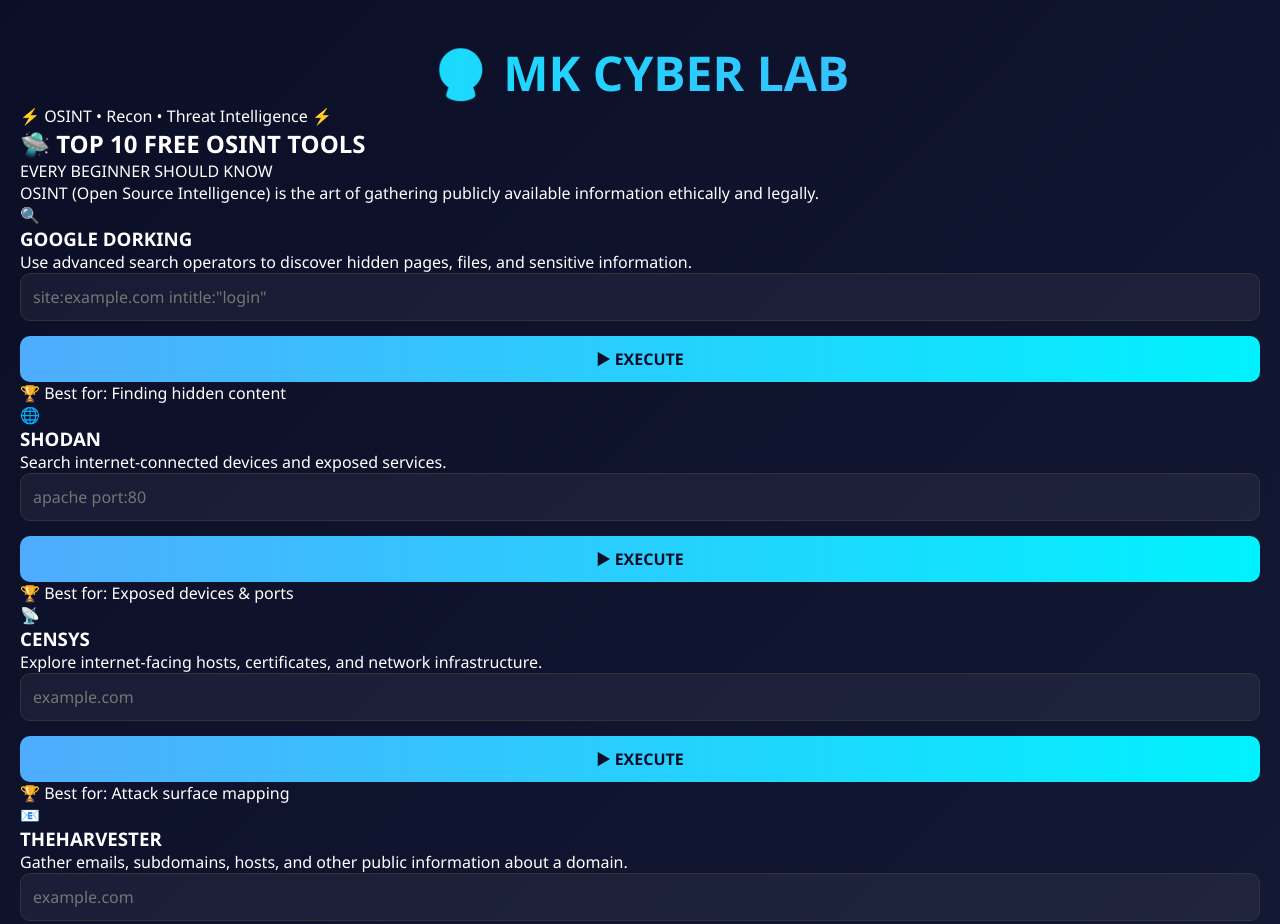
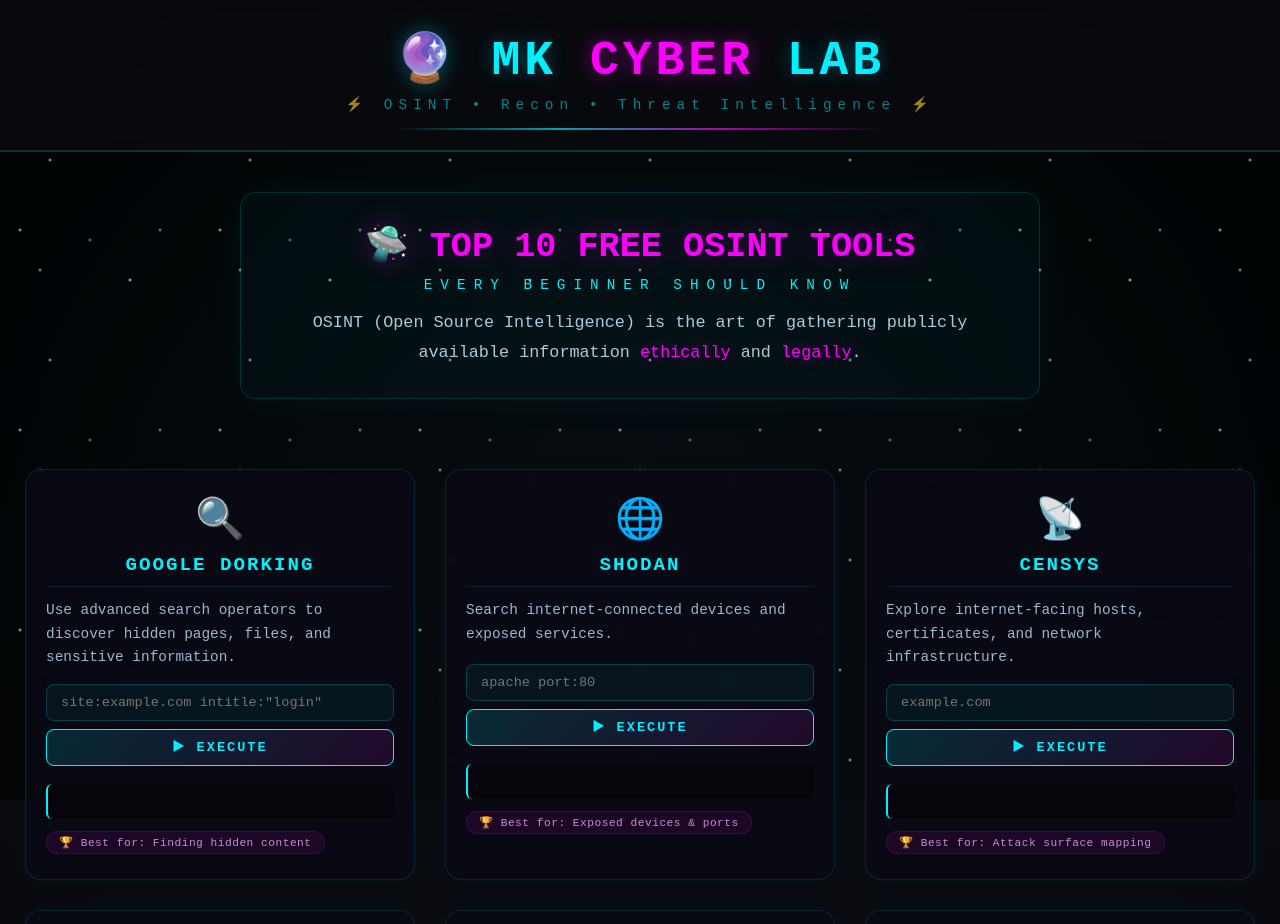
Before and after one commit to mklover07/Mk-cyber-Lab, a plain HTML site: page index.html in a window 1280 px wide. Shown: the top 924 px of the page. Drawn offline with Linux system fonts and the light colour scheme.

Commit message:
Update style.css

```diff
--- a/style.css
+++ b/style.css
@@ -1,126 +1,336 @@
+/* ===== RESET & BASE ===== */
 * {
     margin: 0;
     padding: 0;
     box-sizing: border-box;
-    font-family: 'Segoe UI', sans-serif;
+    font-family: 'Courier New', 'Segoe UI', monospace;
 }
 
 body {
-    background: linear-gradient(135deg, #0a0e27, #1a1f3a);
-    color: white;
+    background: #0a0a0f;
+    color: #00f0ff;
     min-height: 100vh;
-    padding: 20px;
+    overflow-x: hidden;
+    position: relative;
 }
 
-.container {
-    max-width: 1200px;
+/* ===== ANIMATED STARS ===== */
+#stars {
+    position: fixed;
+    top: 0;
+    left: 0;
+    width: 100%;
+    height: 100%;
+    pointer-events: none;
+    z-index: 0;
+    background: radial-gradient(ellipse at bottom, #0a0a0f 0%, #000000 100%);
+}
+
+#stars::after {
+    content: '';
+    position: absolute;
+    top: 0;
+    left: 0;
+    width: 100%;
+    height: 100%;
+    background-image:
+        radial-gradient(2px 2px at 20px 30px, #eee, transparent),
+        radial-gradient(2px 2px at 40px 70px, rgba(255,255,255,0.8), transparent),
+        radial-gradient(2px 2px at 50px 160px, #ddd, transparent),
+        radial-gradient(2px 2px at 90px 40px, rgba(255,255,255,0.6), transparent),
+        radial-gradient(2px 2px at 130px 80px, #fff, transparent),
+        radial-gradient(2px 2px at 160px 30px, rgba(255,255,255,0.7), transparent);
+    background-size: 200px 200px;
+    animation: twinkle 4s ease-in-out infinite alternate;
+}
+
+@keyframes twinkle {
+    0% { opacity: 0.3; }
+    100% { opacity: 1; }
+}
+
+#glow {
+    position: fixed;
+    top: -50%;
+    left: -50%;
+    width: 200%;
+    height: 200%;
+    background: radial-gradient(ellipse at center, rgba(0, 240, 255, 0.03) 0%, transparent 70%);
+    pointer-events: none;
+    z-index: 0;
+    animation: pulseGlow 6s ease-in-out infinite alternate;
+}
+
+@keyframes pulseGlow {
+    0% { transform: scale(1); opacity: 0.5; }
+    100% { transform: scale(1.2); opacity: 1; }
+}
+
+/* ===== HEADER ===== */
+header {
+    position: relative;
+    z-index: 1;
+    padding: 30px 20px 20px;
+    text-align: center;
+    border-bottom: 2px solid rgba(0, 240, 255, 0.2);
+    background: rgba(10, 10, 15, 0.8);
+    backdrop-filter: blur(10px);
+}
+
+.header-content h1 {
+    font-size: 3rem;
+    letter-spacing: 4px;
+    text-shadow: 0 0 20px rgba(0, 240, 255, 0.3), 0 0 60px rgba(0, 240, 255, 0.1);
+}
+
+.header-content .highlight {
+    color: #ff00ff;
+    text-shadow: 0 0 20px rgba(255, 0, 255, 0.5);
+}
+
+.tagline {
+    font-size: 0.9rem;
+    color: #00ccdd;
+    letter-spacing: 6px;
+    margin-top: 8px;
+    opacity: 0.8;
+    animation: flicker 3s infinite;
+}
+
+@keyframes flicker {
+    0%, 100% { opacity: 0.8; }
+    50% { opacity: 0.4; }
+}
+
+.scanline {
+    width: 60%;
+    height: 2px;
+    margin: 15px auto 0;
+    background: linear-gradient(90deg, transparent, #00f0ff, #ff00ff, transparent);
+    animation: scanMove 3s linear infinite;
+}
+
+@keyframes scanMove {
+    0% { transform: scaleX(0); opacity: 0; }
+    50% { transform: scaleX(1); opacity: 1; }
+    100% { transform: scaleX(0); opacity: 0; }
+}
+
+/* ===== INTRO ===== */
+.intro {
+    position: relative;
+    z-index: 1;
+    text-align: center;
+    padding: 40px 20px;
+}
+
+.intro-box {
+    max-width: 800px;
+    margin: 0 auto;
+    padding: 30px;
+    border: 1px solid rgba(0, 240, 255, 0.15);
+    border-radius: 15px;
+    background: rgba(0, 240, 255, 0.03);
+    box-shadow: 0 0 40px rgba(0, 240, 255, 0.05);
+}
+
+.intro-box h2 {
+    font-size: 2.2rem;
+    color: #ff00ff;
+    text-shadow: 0 0 30px rgba(255, 0, 255, 0.3);
+}
+
+.intro-box .sub {
+    color: #00f0ff;
+    letter-spacing: 8px;
+    font-size: 0.9rem;
+    margin: 10px 0 15px;
+}
+
+.intro-box .desc {
+    color: #aaccdd;
+    font-size: 1.05rem;
+    line-height: 1.8;
+}
+
+.glow-text {
+    color: #ff00ff;
+    text-shadow: 0 0 15px rgba(255, 0, 255, 0.4);
+}
+
+/* ===== TOOLS GRID ===== */
+.tools-grid {
+    position: relative;
+    z-index: 1;
+    display: grid;
+    grid-template-columns: repeat(auto-fit, minmax(340px, 1fr));
+    gap: 30px;
+    padding: 30px 25px;
+    max-width: 1400px;
     margin: 0 auto;
 }
 
-h1 {
+.tool-card {
+    background: rgba(10, 10, 20, 0.85);
+    border: 1px solid rgba(0, 240, 255, 0.12);
+    border-radius: 16px;
+    padding: 25px 20px;
+    transition: all 0.4s ease;
+    backdrop-filter: blur(5px);
+    box-shadow: 0 0 20px rgba(0, 240, 255, 0.03);
+}
+
+.tool-card:hover {
+    transform: translateY(-8px) scale(1.01);
+    border-color: #ff00ff;
+    box-shadow: 0 0 40px rgba(255, 0, 255, 0.1), 0 0 80px rgba(0, 240, 255, 0.05);
+}
+
+.tool-icon {
+    font-size: 2.5rem;
     text-align: center;
-    font-size: 3rem;
-    background: linear-gradient(90deg, #00f2fe, #4facfe);
-    -webkit-background-clip: text;
-    -webkit-text-fill-color: transparent;
+    margin-bottom: 10px;
+}
+
+.tool-card h3 {
+    color: #00f0ff;
+    font-size: 1.2rem;
+    letter-spacing: 2px;
+    text-align: center;
+    border-bottom: 1px solid rgba(0, 240, 255, 0.1);
+    padding-bottom: 10px;
+    margin-bottom: 12px;
+}
+
+.tool-card p {
+    color: #99bbcc;
+    font-size: 0.9rem;
+    line-height: 1.6;
+    margin-bottom: 15px;
+    min-height: 50px;
+}
+
+/* ===== INPUTS & BUTTONS ===== */
+.tool-demo {
+    display: flex;
+    flex-direction: column;
+    gap: 8px;
+}
+
+.cyber-input {
+    padding: 10px 14px;
+    background: rgba(0, 240, 255, 0.05);
+    border: 1px solid rgba(0, 240, 255, 0.2);
+    border-radius: 8px;
+    color: #00f0ff;
+    font-size: 0.85rem;
+    outline: none;
+    transition: all 0.3s;
+}
+
+.cyber-input:focus {
+    border-color: #ff00ff;
+    box-shadow: 0 0 20px rgba(255, 0, 255, 0.1);
+    background: rgba(0, 240, 255, 0.08);
+}
+
+.cyber-btn {
+    padding: 10px;
+    background: linear-gradient(135deg, rgba(0, 240, 255, 0.15), rgba(255, 0, 255, 0.1));
+    border: 1px solid #00f0ff;
+    border-radius: 8px;
+    color: #00f0ff;
+    font-weight: bold;
+    font-size: 0.85rem;
+    cursor: pointer;
+    transition: all 0.3s;
+    letter-spacing: 2px;
+}
+
+.cyber-btn:hover {
+    background: linear-gradient(135deg, rgba(0, 240, 255, 0.3), rgba(255, 0, 255, 0.2));
+    box-shadow: 0 0 30px rgba(0, 240, 255, 0.15);
+    transform: scale(1.02);
+}
+
+.result-box {
+    margin-top: 10px;
+    padding: 10px 12px;
+    min-height: 35px;
+    background: rgba(0, 0, 0, 0.4);
+    border-radius: 6px;
+    font-size: 0.8rem;
+    color: #00ff88;
+    border-left: 2px solid #00f0ff;
+    word-break: break-all;
+    max-height: 120px;
+    overflow-y: auto;
+}
+
+.result-box.error {
+    color: #ff4466;
+    border-left-color: #ff4466;
+}
+
+/* ===== BADGE ===== */
+.badge {
+    display: inline-block;
+    margin-top: 12px;
+    padding: 4px 12px;
+    background: rgba(255, 0, 255, 0.08);
+    border: 1px solid rgba(255, 0, 255, 0.15);
+    border-radius: 20px;
+    font-size: 0.7rem;
+    color: #cc88dd;
+    letter-spacing: 0.5px;
+}
+
+/* ===== FOOTER ===== */
+footer {
+    position: relative;
+    z-index: 1;
+    text-align: center;
+    padding: 40px 20px 30px;
+    border-top: 1px solid rgba(0, 240, 255, 0.08);
     margin-top: 20px;
 }
 
-.subtitle {
-    text-align: center;
-    color: #aaa;
-    font-size: 1.2rem;
-    margin-bottom: 40px;
+.footer-content p {
+    color: #88aabb;
+    font-size: 0.95rem;
+    margin: 8px 0;
+    line-height: 1.8;
 }
 
-.card-grid {
-    display: grid;
-    grid-template-columns: repeat(auto-fit, minmax(300px, 1fr));
-    gap: 30px;
-    margin-top: 30px;
+.footer-glow {
+    margin-top: 20px;
+    color: #00f0ff;
+    font-size: 0.8rem;
+    letter-spacing: 3px;
+    opacity: 0.6;
+    animation: pulseGlow 4s ease-in-out infinite;
 }
 
-.card {
-    background: rgba(255, 255, 255, 0.05);
-    backdrop-filter: blur(10px);
-    border: 1px solid rgba(255, 255, 255, 0.1);
-    border-radius: 20px;
-    padding: 30px;
-    transition: transform 0.3s, box-shadow 0.3s;
+/* ===== SCROLLBAR ===== */
+::-webkit-scrollbar {
+    width: 6px;
+}
+::-webkit-scrollbar-track {
+    background: #0a0a0f;
+}
+::-webkit-scrollbar-thumb {
+    background: #00f0ff;
+    border-radius: 10px;
+}
+::-webkit-scrollbar-thumb:hover {
+    background: #ff00ff;
 }
 
-.card:hover {
-    transform: translateY(-10px);
-    box-shadow: 0 10px 40px rgba(79, 172, 254, 0.2);
+/* ===== RESPONSIVE ===== */
+@media (max-width: 600px) {
+    .header-content h1 { font-size: 2rem; }
+    .intro-box h2 { font-size: 1.5rem; }
+    .tools-grid { padding: 15px; grid-template-columns: 1fr; }
+    .tool-card { padding: 18px; }
+    .tagline { font-size: 0.7rem; letter-spacing: 3px; }
 }
-
-.card h2 {
-    color: #4facfe;
-    margin-bottom: 15px;
-    font-size: 1.5rem;
-}
-
-.card p {
-    color: #bbb;
-    margin-bottom: 20px;
-    line-height: 1.6;
-}
-
-input {
-    width: 100%;
-    padding: 12px;
-    border-radius: 10px;
-    border: 1px solid #333;
-    background: rgba(255, 255, 255, 0.05);
-    color: white;
-    font-size: 1rem;
-    margin-bottom: 15px;
-}
-
-button {
-    width: 100%;
-    padding: 12px;
-    background: linear-gradient(90deg, #4facfe, #00f2fe);
-    border: none;
-    border-radius: 10px;
-    color: #0a0e27;
-    font-weight: bold;
-    font-size: 1rem;
-    cursor: pointer;
-    transition: transform 0.2s;
-}
-
-button:hover {
-    transform: scale(1.02);
-}
-
-button:active {
-    transform: scale(0.98);
-}
-
-#scanResult, #shellResult {
-    margin-top: 15px;
-    padding: 10px;
-    background: rgba(0, 0, 0, 0.3);
-    border-radius: 10px;
-    min-height: 40px;
-    font-size: 0.9rem;
-    color: #00f2fe;
-}
-
-#status {
-    padding: 15px;
-    background: rgba(0, 255, 0, 0.1);
-    border-radius: 10px;
-    margin: 15px 0;
-    text-align: center;
-    font-weight: bold;
-}
-
-footer {
-    text-align: center;
-    margin-top: 50px;
-    padding: 20px;
-    color: #666;
-    border-top: 1px solid rgba(255,255,255,0.05);
-}
```
